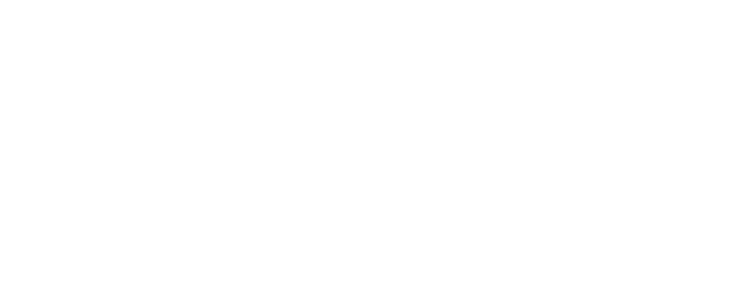
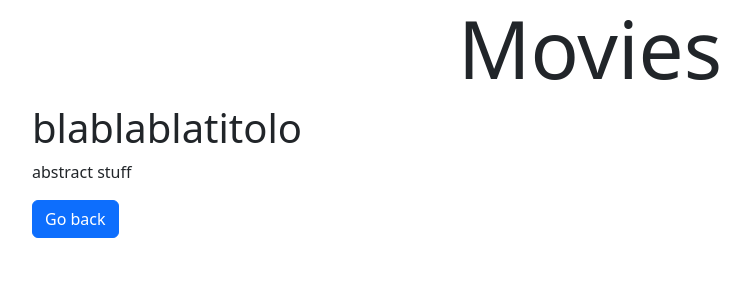
Before and after one commit to christianzaboli/webapp-react, a React (Vite) app: page /movie/id in a window 1280 px wide. Before the commit this address had no page. Shown: the top 300 px of the page, without its empty margins (50-800 px from the left). Built offline with nearby package versions, Linux system fonts and the light colour scheme.

Commit message:
piccola struttura di routing tra le due pagine collegandosi

```diff
--- a/src/App.jsx
+++ b/src/App.jsx
@@ -5,6 +5,7 @@
 
 import DefaultLayout from './layout/DefaultLayout'
 import HomePage from './Pages/HomePage'
+import MovieDetail from './components/MovieDetail';
 
 function App() {
 
@@ -14,6 +15,8 @@
         <Routes>
           <Route element={<DefaultLayout/>}>
             <Route index element={<HomePage/>}/>
+            <Route path='/movie/id' element={<MovieDetail/>}/>
+
           </Route>
         </Routes>
       </BrowserRouter>
--- a/src/MyHeader.jsx
+++ b/src/MyHeader.jsx
@@ -1,8 +1,8 @@
 export default function MyHeader() {
 
     return (
-        <header>
-            <h1>Movies</h1>
+        <header className="container text-center">
+            <h1 className="display-1">Movies</h1>
         </header>
     )
 }
--- a/src/Pages/HomePage.jsx
+++ b/src/Pages/HomePage.jsx
@@ -1,8 +1,14 @@
+import MovieCard from "../components/MovieCard"
+
 export default function HomePage() {
     return (
-        <div className="">
-            <h1>List of films</h1>
-            {/* qua andranno i film */}
+        <div className="container">
+            <h1 className="text-center fw-light">List of films</h1>
+            <div className="row row-cols-3 mt-3">
+                <MovieCard/>
+                <MovieCard/>
+                <MovieCard/>
+            </div>
         </div>
     )
 }
--- /dev/null
+++ b/src/components/MovieCard.jsx
@@ -0,0 +1,15 @@
+import { Link } from "react-router-dom";
+
+export default function MovieCard() {
+
+    return (
+            <div className="card">
+                <img src="something" alt="immagine" classNameName="card-img-top" />
+                <div className="card-body">
+                  <h5 className="card-title">Card title</h5>
+                  <p className="card-text">Some quick example text to build on the card title and make up the bulk of the card's content.</p>
+                  <Link to={'/movie/id'} className="btn btn-primary">Go somewhere</Link>
+                </div>
+            </div>
+    )
+}
--- /dev/null
+++ b/src/components/MovieDetail.jsx
@@ -0,0 +1,12 @@
+import { Link } from "react-router-dom";
+
+
+export default function MovieDetail() {
+    return (
+        <div className="container">
+            <h1>blablablatitolo</h1>
+            <p>abstract stuff</p>
+            <Link to={'/'} className="btn btn-primary">Go back</Link>
+        </div>
+    )
+}
--- a/src/layout/DefaultLayout.jsx
+++ b/src/layout/DefaultLayout.jsx
@@ -4,7 +4,7 @@
 export default function DefaultLayout() {
     return (
         <>
-            <MyHeader />
+            <MyHeader/>
             <main>
                 <Outlet />
             </main>
```
